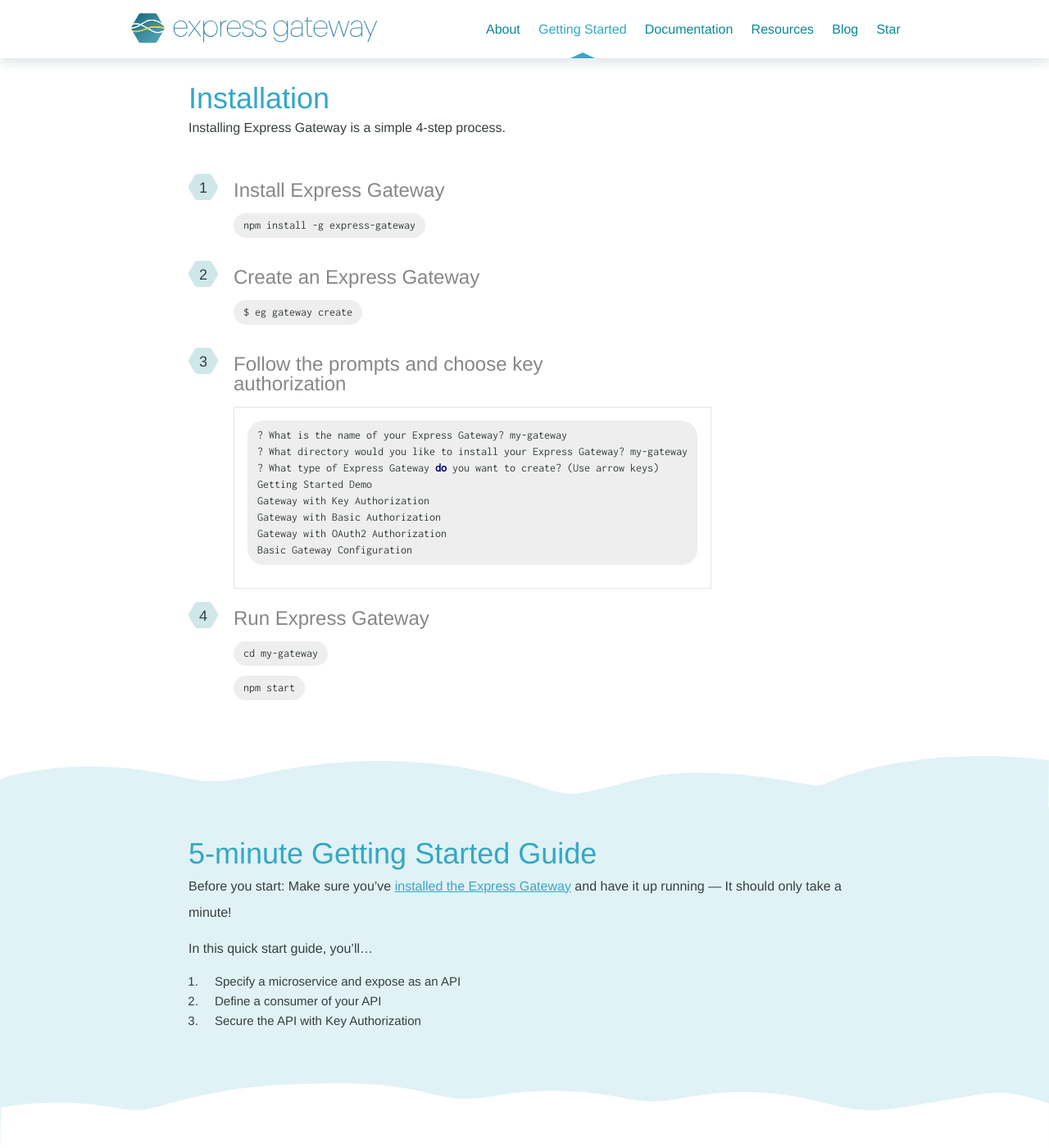
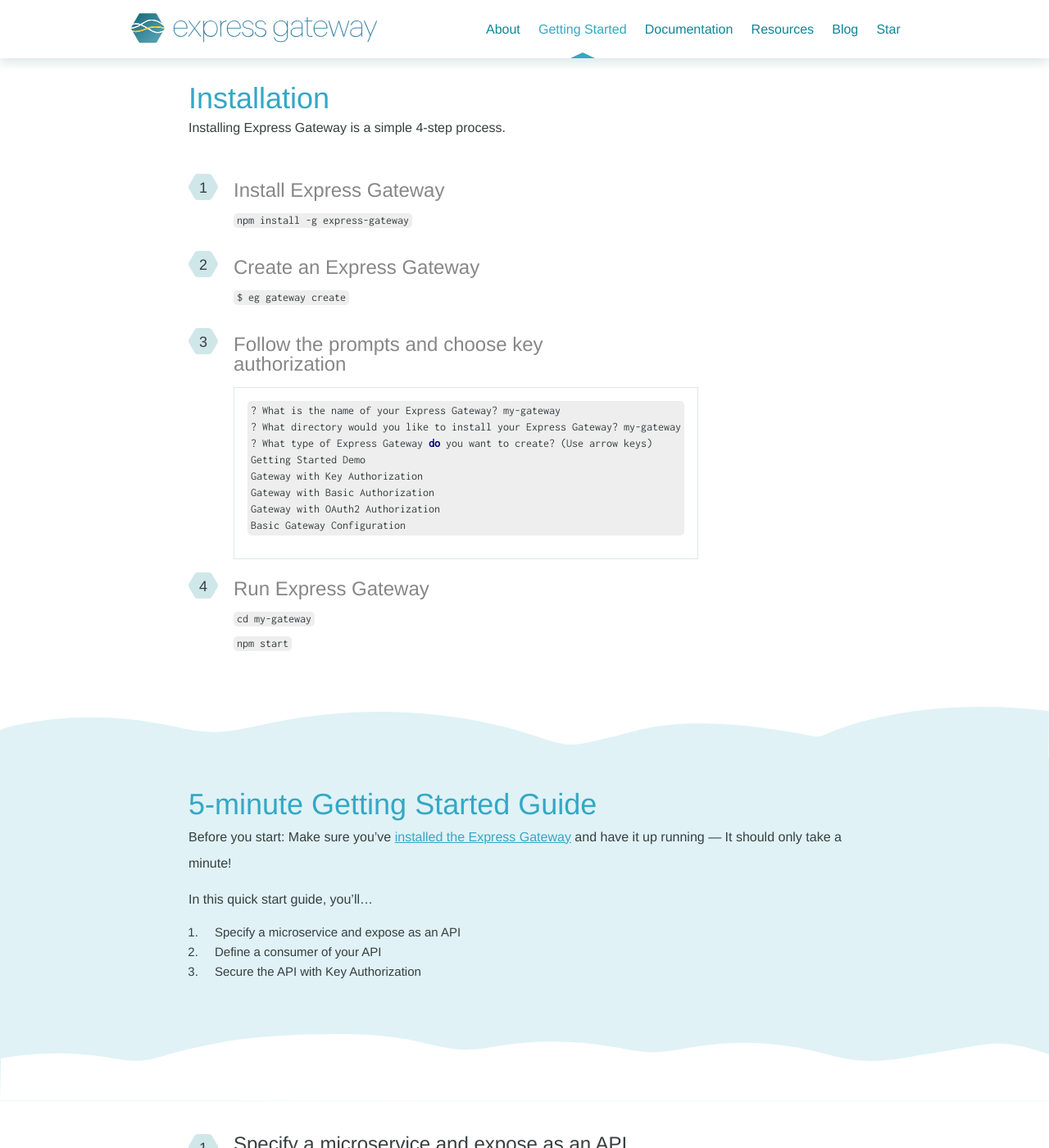
Before and after one commit to ExpressGateway/express-gateway.io, a Jekyll site: the page built from _pages/getting-started.md, in a window 1280 px wide and 1400 px high, scrolled down 384 px. Shown: the whole window at 82% size. Built offline with Jekyll 4.4.1, drawn with Linux system fonts in a browser that asks for light colours; nearby versions of some CDN libraries; some web fonts are replaced; comment, search, counter and statistics services are not loaded.

Commit message:
add code changes

```diff
--- a/_sass/_contributions.scss
+++ b/_sass/_contributions.scss
@@ -49,6 +49,17 @@
     line-height: $font-lineheight-base;
     font-weight: 200;
     padding-bottom: .75rem;
+
+    span.codeHighlight {
+        align-self: flex-start;
+        background-color: $color-gray-light;
+        color: $color-text;
+        padding: 2px 4px;
+        border-radius: 5px;
+        margin-top: -2px;
+        margin-bottom: -2px;
+        font-family: 'Inconsolata', monospace;
+    }
   }
 
   .background-highlight {
@@ -118,12 +129,10 @@
             align-self: flex-start;
             background-color: $color-gray-light;
             color: $color-text;
-            padding: .5rem .75rem;
-            border-radius: 20px;
+            padding: 2px 4px;
             margin-bottom: .75rem;
             font-family: 'Inconsolata', monospace;
-
-
+            border-radius: 5px;
           }
         }
         div.codeHighlight {
@@ -132,8 +141,8 @@
             font-size: $font-size-14;
             background-color: $color-gray-light;
             color: $color-text;
-            padding: .5rem .75rem;
-            border-radius: 20px;
+            padding: 2px 4px;
+            border-radius: 5px;
             margin-bottom: .75rem;
             font-family: 'Inconsolata', monospace;
             border: none;
--- a/_sass/_documentation.scss
+++ b/_sass/_documentation.scss
@@ -11,7 +11,7 @@
 
   .codeHighlight {
     align-self: flex-start;
-    background-color: $color-navigation-highlight;
+    background-color: $color-gray-light;
     color: $color-text;
     padding: 2px 4px;
     border-radius: 5px;
```
